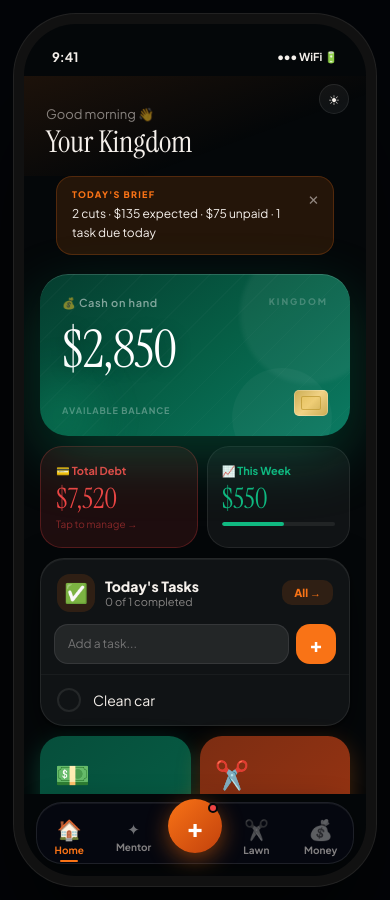
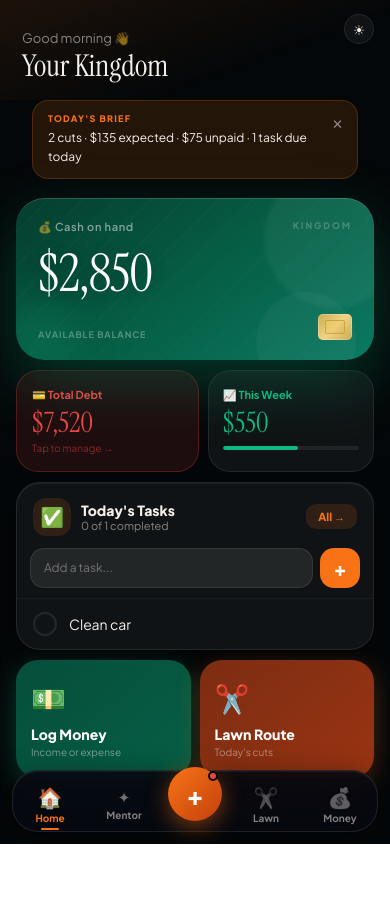
Before and after one commit to Hubbsman/kingdom-builder, a React (Vite) app: page / in a window 390 px wide. After the commit the page ends 844 px from the top, so only its background shows below. Built offline with nearby package versions, Linux system fonts and the light colour scheme.

Commit message:
Remove phone simulator frame — full screen PWA layout

```diff
--- a/index.html
+++ b/index.html
@@ -22,6 +22,10 @@
     <link rel="icon" type="image/svg+xml" href="/icon.svg" />
 
     <title>Kingdom Builder</title>
+    <style>
+      html, body, #root { height: 100%; margin: 0; padding: 0; }
+      body { overflow: hidden; }
+    </style>
   </head>
   <body>
     <div id="root"></div>
--- a/src/App.jsx
+++ b/src/App.jsx
@@ -1427,13 +1427,11 @@ export default function KingdomOS() {
   const context = { T, isDark: theme === "dark", theme, setTheme, cash, setCash, txns, setTxns, addTxn, debts, setDebts, totalDebt, debtPct, income, outflow, weekProfit, weekPct, rituals, setRituals, tasks, setTasks, addTask, todayTasks, upcomingTasks, noDateTasks, goals, setGoals, pillars, setPillars, resolvedPillars, ritualPct, journalHistory, setJournalHistory, todayJournal, mentorAction, showDailyBrief, dailyBriefText: todayBriefText, onDismissBrief: () => setDismissedBriefDate(todayISO()), showWeeklySummary, weeklySummaryData, onDismissSummary: () => setDismissedSummaryWeek(getWeekKey()), smartReminders, dismissedReminders, onDismissReminder: (id) => setDismissedReminders(p => [...p, id]), onClearDismissedReminders: () => setDismissedReminders([]), mentorNudges, dismissedNudges, onDismissNudge: (id) => setDismissedNudges(p => [...p, id]), activeReminderCount, notifPermission, onRequestNotif: requestNotif, onTestNotif: testNotif, lawnClients, setLawnClients, lawnJobs, setLawnJobs, lawnLeads, setLawnLeads, lawnWeeklyTarget, setLawnWeeklyTarget, clientComms, setClientComms, leadComms, setLeadComms, bizJournal, setBizJournal, bizProfile, setBizProfile, addComm, setTab };
 
   return (
-    <div style={{ fontFamily: "'Plus Jakarta Sans', sans-serif", background: theme === "dark" ? "#030508" : "#ddd8cf", minHeight: "100vh", display: "flex", alignItems: "center", justifyContent: "center", padding: 24 }}>
+    <div style={{ fontFamily: "'Plus Jakarta Sans', sans-serif", background: T.bg, color: T.text, colorScheme: theme === "dark" ? "dark" : "light", height: "100dvh", maxWidth: 480, margin: "0 auto", position: "relative", overflow: "hidden" }}>
       <style>{FONTS}</style>
       <style>{`*{box-sizing:border-box;margin:0;padding:0;-webkit-font-smoothing:antialiased;-webkit-tap-highlight-color:transparent}.serif{font-family:'Instrument Serif',serif}.hs::-webkit-scrollbar{display:none}.hs{scrollbar-width:none}button,input,textarea,select{font-family:inherit}button{cursor:pointer;border:none;background:none;color:inherit;transition:transform .14s cubic-bezier(.34,1.56,.64,1),opacity .12s ease}button:active{transform:scale(0.93)!important;opacity:.8}input,textarea,select{outline:none;transition:border-color .18s ease}::selection{background:rgba(249,115,22,.22);color:inherit}@keyframes up{from{opacity:0;transform:translateY(20px) scale(.98)}to{opacity:1;transform:translateY(0) scale(1)}}@keyframes pulse{0%,100%{transform:translateY(0);opacity:.45}50%{transform:translateY(-4px);opacity:1}}@keyframes fadeIn{from{opacity:0}to{opacity:1}}@keyframes glow{0%,100%{opacity:.7}50%{opacity:1}}.au{animation:up .38s cubic-bezier(.16,1,.3,1) both}`}</style>
-      <div style={{ width: 393, height: 852, borderRadius: 52, overflow: "hidden", position: "relative", background: T.bg, color: T.text, colorScheme: theme === "dark" ? "dark" : "light", boxShadow: "0 0 0 10px #111,0 0 0 11px #222,0 80px 140px rgba(0,0,0,.72)" }}>
-        <div style={{ position: "absolute", top: 0, left: 0, right: 0, height: 52, display: "flex", alignItems: "center", justifyContent: "space-between", padding: "14px 28px 0", fontSize: 13, fontWeight: 700, zIndex: 20 }}><span>9:41</span><span style={{ fontSize: 11 }}>●●● WiFi 🔋</span></div>
-        <button onClick={() => setTheme(theme === "dark" ? "light" : "dark")} style={{ position: "absolute", top: 60, right: 17, zIndex: 30, width: 30, height: 30, borderRadius: 99, background: T.surface, border: `1px solid ${T.border}` }}>{theme === "dark" ? "☀" : "☾"}</button>
-        <main style={{ position: "absolute", top: 52, left: 0, right: 0, bottom: 82, overflowY: "auto" }} className="hs">
+        <button onClick={() => setTheme(theme === "dark" ? "light" : "dark")} style={{ position: "absolute", top: "max(14px, env(safe-area-inset-top, 14px))", right: 16, zIndex: 30, width: 30, height: 30, borderRadius: 99, background: T.surface, border: `1px solid ${T.border}` }}>{theme === "dark" ? "☀" : "☾"}</button>
+        <main style={{ position: "absolute", top: 0, left: 0, right: 0, bottom: 0, overflowY: "auto", paddingTop: "env(safe-area-inset-top, 0px)", paddingBottom: "calc(82px + env(safe-area-inset-bottom, 0px))" }} className="hs">
           {tab === "home" && <HomeScreen {...context} setTab={setTab} />}
           {tab === "mentor" && <MentorScreen {...context} msgs={msgs} setMsgs={setMsgs} />}
           {tab === "journal" && <JournalScreen {...context} />}
@@ -1473,7 +1471,6 @@ export default function KingdomOS() {
           </div>
         )}
         <BottomNav T={T} isDark={theme === "dark"} tab={tab} setTab={setTab} setFabOpen={setFabOpen} reminderCount={activeReminderCount} />
-      </div>
     </div>
   );
 }
@@ -1857,7 +1854,7 @@ function FinanceScreen({ T, isDark, cash, txns, setTxns, addTxn, debts, setDebts
 function BottomNav({ T, isDark, tab, setTab, setFabOpen, reminderCount }) {
   const items = [["home","🏠","Home"],["mentor","✦","Mentor"],null,["lawn","✂️","Lawn"],["finance","💰","Money"]];
   return (
-    <div style={{ position: "absolute", left: 12, right: 12, bottom: 12, height: 62, borderRadius: 26, background: isDark ? "rgba(6,9,16,.88)" : "rgba(235,231,224,.92)", border: `1px solid ${isDark ? "rgba(255,255,255,.1)" : "rgba(0,0,0,.07)"}`, display: "flex", alignItems: "center", justifyContent: "space-around", backdropFilter: "blur(28px) saturate(1.8)", WebkitBackdropFilter: "blur(28px) saturate(1.8)", boxShadow: isDark ? "0 8px 32px rgba(0,0,0,.48), 0 1px 0 rgba(255,255,255,.06) inset" : "0 8px 24px rgba(0,0,0,.1), 0 1px 0 rgba(255,255,255,.9) inset" }}>
+    <div style={{ position: "absolute", left: 12, right: 12, bottom: "max(12px, env(safe-area-inset-bottom, 12px))", height: 62, borderRadius: 26, background: isDark ? "rgba(6,9,16,.88)" : "rgba(235,231,224,.92)", border: `1px solid ${isDark ? "rgba(255,255,255,.1)" : "rgba(0,0,0,.07)"}`, display: "flex", alignItems: "center", justifyContent: "space-around", backdropFilter: "blur(28px) saturate(1.8)", WebkitBackdropFilter: "blur(28px) saturate(1.8)", boxShadow: isDark ? "0 8px 32px rgba(0,0,0,.48), 0 1px 0 rgba(255,255,255,.06) inset" : "0 8px 24px rgba(0,0,0,.1), 0 1px 0 rgba(255,255,255,.9) inset" }}>
       {items.map((it, idx) => it === null ? (
         <button key="fab" onClick={() => setFabOpen(true)} style={{ position: "relative", width: 54, height: 54, borderRadius: 99, background: `linear-gradient(135deg, ${T.accent}, #c2410c)`, color: "#fff", fontSize: 26, fontWeight: 900, boxShadow: "0 6px 22px rgba(249,115,22,.48), 0 2px 8px rgba(0,0,0,.3)", display: "grid", placeItems: "center", marginTop: -14, flexShrink: 0 }}>
           {reminderCount > 0 && <span style={{ position: "absolute", top: 4, right: 4, width: 10, height: 10, borderRadius: 99, background: "#ef4444", border: `2px solid ${T.bg}` }} />}
```
